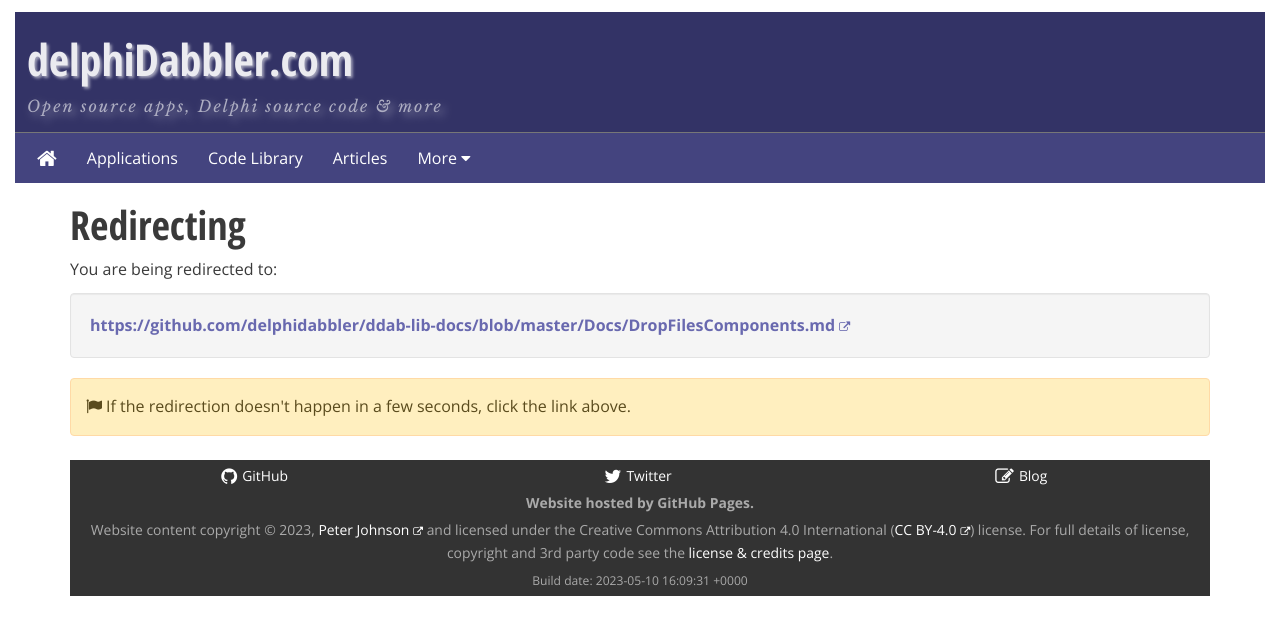
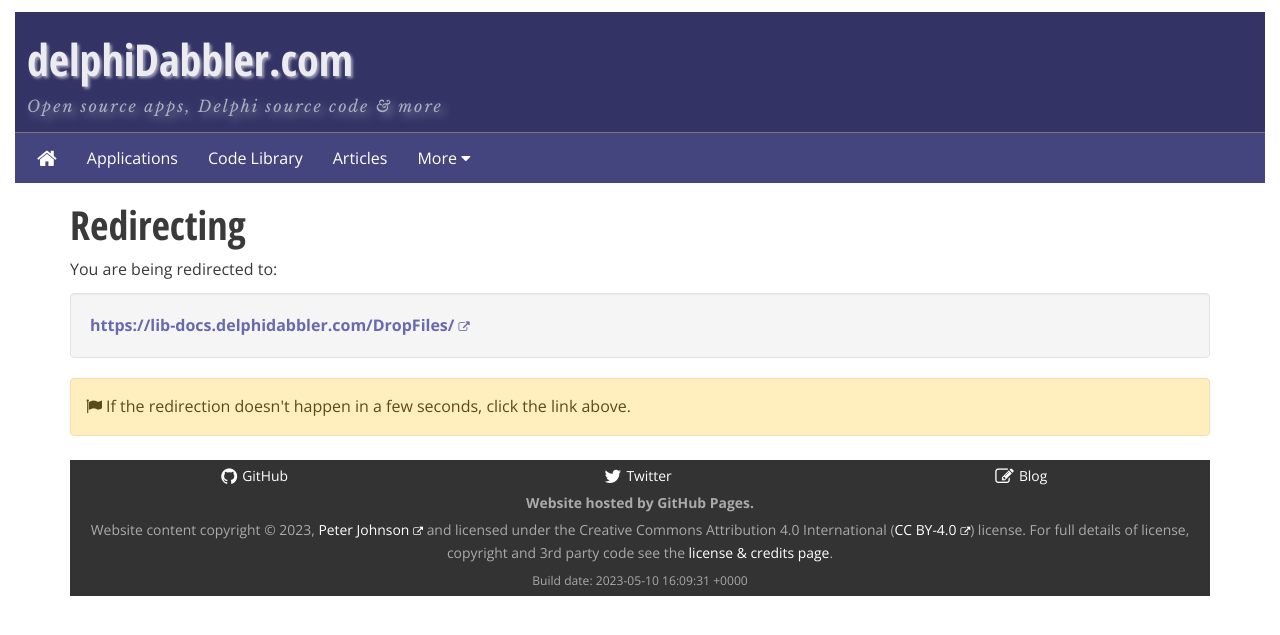
Before and after one commit to delphidabbler/delphidabbler.github.io, a Jekyll site: the page built from url/dropfiles-docs.html, in a window 1280 px wide. Shown: the top 635 px of the page. Built offline with Jekyll 4.4.1, drawn with Linux system fonts in a browser that asks for light colours; some of the changed lines change nothing that is shown.

Commit message:
Update url/dropfiles-docs
Updated to reference lib-docs.delphidabbler.com instead of
delphidabbler/ddab-lib-docs repo.

```diff
--- a/url/dropfiles-docs.html
+++ b/url/dropfiles-docs.html
@@ -1,5 +1,5 @@
 ---
 layout: url-redirect
-redirect-url: https://github.com/delphidabbler/ddab-lib-docs/blob/master/Docs/DropFilesComponents.md
+redirect-url: https://lib-docs.delphidabbler.com/DropFiles/
 title: Redirecting...
 ---
```
